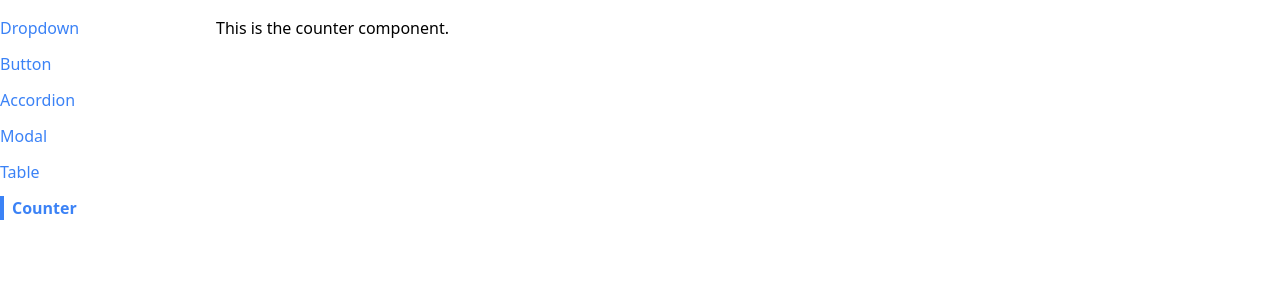
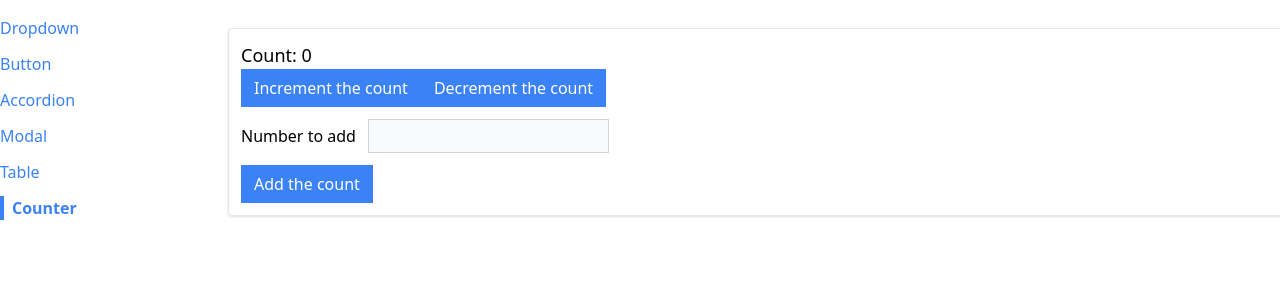
Before and after one commit to pedrolopezbiedma/React_FWK_Docu, a React (Create React App) app: page /counter in a window 1280 px wide. Shown: the top 300 px of the page. Built offline with nearby package versions, Linux system fonts and the light colour scheme.

Commit message:
Setting up the Counter component

```diff
--- a/src/components/Counter.js
+++ b/src/components/Counter.js
@@ -1,6 +1,45 @@
-const Counter = () => {
+import { useState } from 'react';
+
+import Panel from './Panel'
+import Button from './Button'
+
+const Counter = ({ initialCount }) => {
+    const [count, setCount] = useState(parseInt(initialCount));
+    const [valueToIncrement, setValueToIncrement] = useState('')
+
+    const handleIncrement = () => {
+        setCount(count + 1)
+    }
+
+    const handleDecrement = () => {
+        setCount(count - 1)
+    }
+
+    const handleInputChange = (event) => {
+        setValueToIncrement(parseInt(event.target.value))
+    }
+
+    const handleAddToCount = (event) => {
+        event.preventDefault();
+        setCount(count + valueToIncrement)
+        setValueToIncrement('')
+    }
+
     return (
-        <h1>This is the counter component.</h1>
+        <Panel className='m-3'>
+            <h1 className='text-lg'>Count: { count }</h1>
+            <div className='flex flex-row'>
+                <Button primary onClick={handleIncrement}>Increment the count</Button>
+                <Button primary onClick={handleDecrement}>Decrement the count</Button>
+            </div>
+            <div>
+                <form onSubmit={handleAddToCount}>
+                    <label htmlFor='count'>Number to add</label>
+                    <input className='p-1 m-3 bg-gray-50 border border-gray-300' id='count' type='number' value={valueToIncrement} onChange={(event) => handleInputChange(event)}/>
+                    <Button primary>Add the count</Button>
+                </form>
+            </div>
+        </Panel>
     )
 }
 
--- a/src/pages/CounterPage.js
+++ b/src/pages/CounterPage.js
@@ -2,7 +2,7 @@ import Counter from "../components/Counter"
 
 const CounterPage = () => {
     return (
-        <Counter />
+        <Counter initialCount={0}/>
     )
 }
 
```
